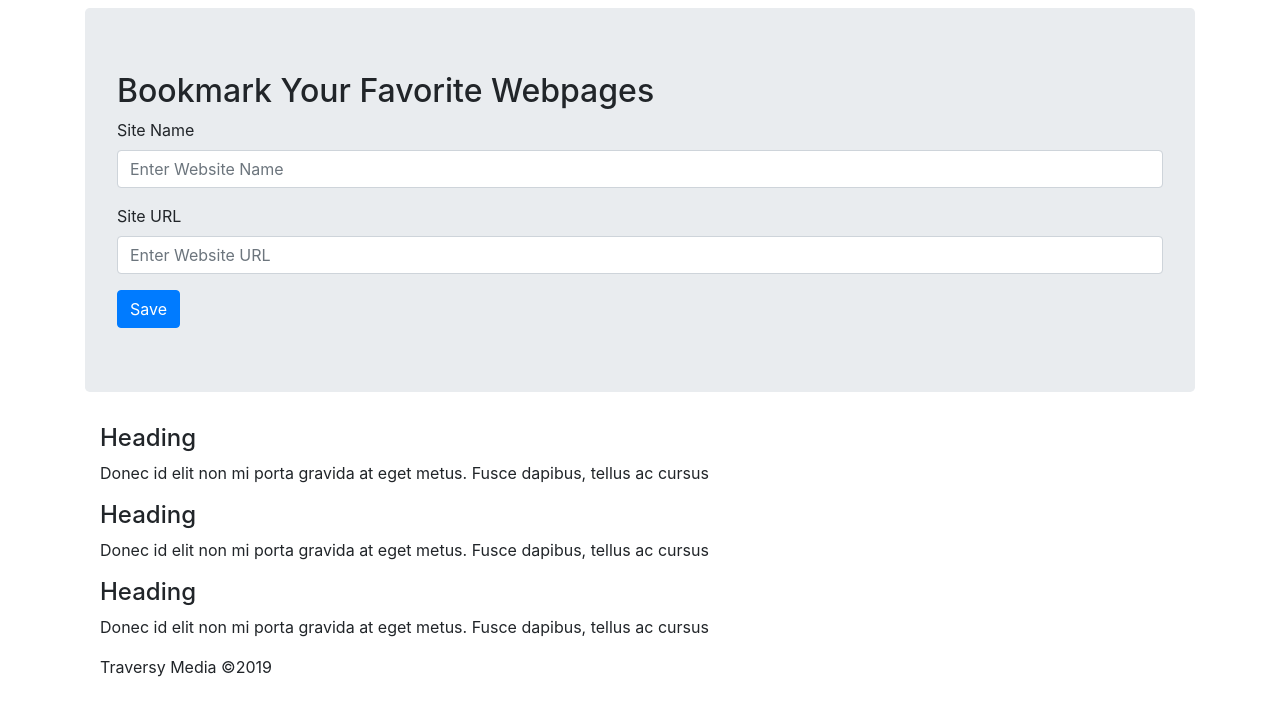
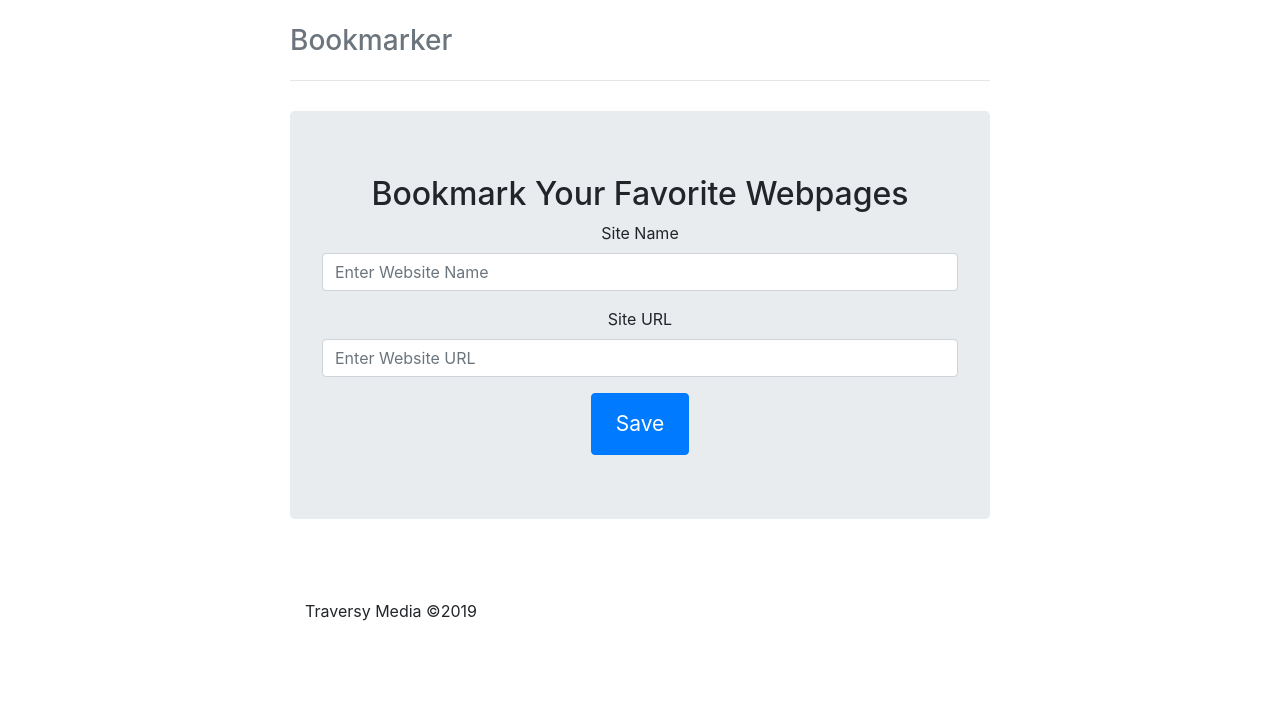
Before and after one commit to Stevennagle/Bookmarker, a plain HTML site: page index.html in a window 1280 px wide. Drawn offline with nearby package versions, Linux system fonts and the light colour scheme.

Commit message:
Finalized HTML, setup css w/bootstrap & JQuery

```diff
--- /dev/null
+++ b/css/style.css
@@ -0,0 +1,76 @@
+/* Space out content a bit */
+body {
+  padding-top: 20px;
+  padding-bottom: 20px;
+}
+
+/* Everything but the jumbotron gets side spacing for mobile first views */
+.header,
+.marketing,
+.footer {
+  padding-right: 15px;
+  padding-left: 15px;
+}
+
+/* Custom page header */
+.header {
+  padding-bottom: 20px;
+  border-bottom: 1px solid #e5e5e5;
+}
+.header h3 {
+  margin-top: 0;
+  margin-bottom: 0;
+  line-height: 40px; /* Make the masthead heading the same height as the navigation */
+}
+
+/* Custom page footer */
+.footer {
+  padding-top: 19px;
+  color: #777;
+  border-top: 1px solid #e5e5e5;
+}
+
+/* Customize container */
+@media (min-width: 768px) {
+  .container {
+    max-width: 730px;
+  }
+}
+.container-narrow > hr {
+  margin: 30px 0;
+}
+
+/* Main marketing message and sign up button */
+.jumbotron {
+  text-align: center;
+  border-bottom: 1px solid #e5e5e5;
+}
+.jumbotron .btn {
+  padding: 14px 24px;
+  font-size: 21px;
+}
+
+/* Supporting marketing content */
+.marketing {
+  margin: 40px 0;
+}
+.marketing p + h4 {
+  margin-top: 28px;
+}
+
+/* Responsive: Portrait tablets and up */
+@media screen and (min-width: 768px) {
+  /* Remove the padding we set earlier */
+  .header,
+  .marketing,
+  .footer {
+    padding-right: 0;
+    padding-left: 0;
+  }
+  .header {
+    margin-bottom: 30px;
+  }
+  .jumbotron {
+    border-bottom: 0;
+  }
+}
--- a/index.html
+++ b/index.html
@@ -7,13 +7,14 @@
     <meta name="author" content=Brad Traversy">
     <title>Site Bookmarker</title>
     <link href="css/bootstrap.min.css" rel="stylesheet">
+    <link href="css/style.css" rel="stylesheet">
   </head>
 
   <body>
     <div class="container">
 
       <div class="header clearfix">
-        <h3 class="text-muted"></h3>
+        <h3 class="text-muted">Bookmarker</h3>
       </div>
 
       <div class="jumbotron">
@@ -35,14 +36,7 @@
         <!-- Example row of columns -->
         <div class="row marketing">
           <div class="col-lg-12">
-            <h4>Heading</h4>
-            <p>Donec id elit non mi porta gravida at eget metus. Fusce dapibus, tellus ac cursus </p>
-
-            <h4>Heading</h4>
-            <p>Donec id elit non mi porta gravida at eget metus. Fusce dapibus, tellus ac cursus </p>
-
-            <h4>Heading</h4>
-            <p>Donec id elit non mi porta gravida at eget metus. Fusce dapibus, tellus ac cursus </p>
+            <div id="bookmarksResults"></div>
          </div>
         </div>
       </div>
@@ -52,5 +46,13 @@
       </footer>
 
     </div> <!-- /container -->
+    <script
+        src="https://code.jquery.com/jquery-3.3.1.js"
+        integrity="sha256-2Kok7MbOyxpgUVvAk/HJ2jigOSYS2auK4Pfzbm7uH60="
+        crossorigin="anonymous">
+    </script>
+
+    <script src="js/bootstrap.min.css"></script>
+    <script src="js/main.js"></script>
   </body>
 </html>
--- /dev/null
+++ b/js/main.js
@@ -0,0 +1,26 @@
+
+//Listen for form submit
+document.getElementById('myForm').addEventListener('submit', saveBookmark);
+
+function saveBookmark(e) {
+	//console.log('');
+
+	//get form values
+	var siteName =document.getElementById('siteName').value;
+	var siteUrl =document.getElementById('siteUrl').value;
+
+	var bookmark = {
+		name: siteName,
+		url: siteUrl
+
+	}
+
+	console.log(bookmark)
+
+
+
+
+	e.preventDefault();
+
+
+}
```
Also changed, not shown: 1 other file.
